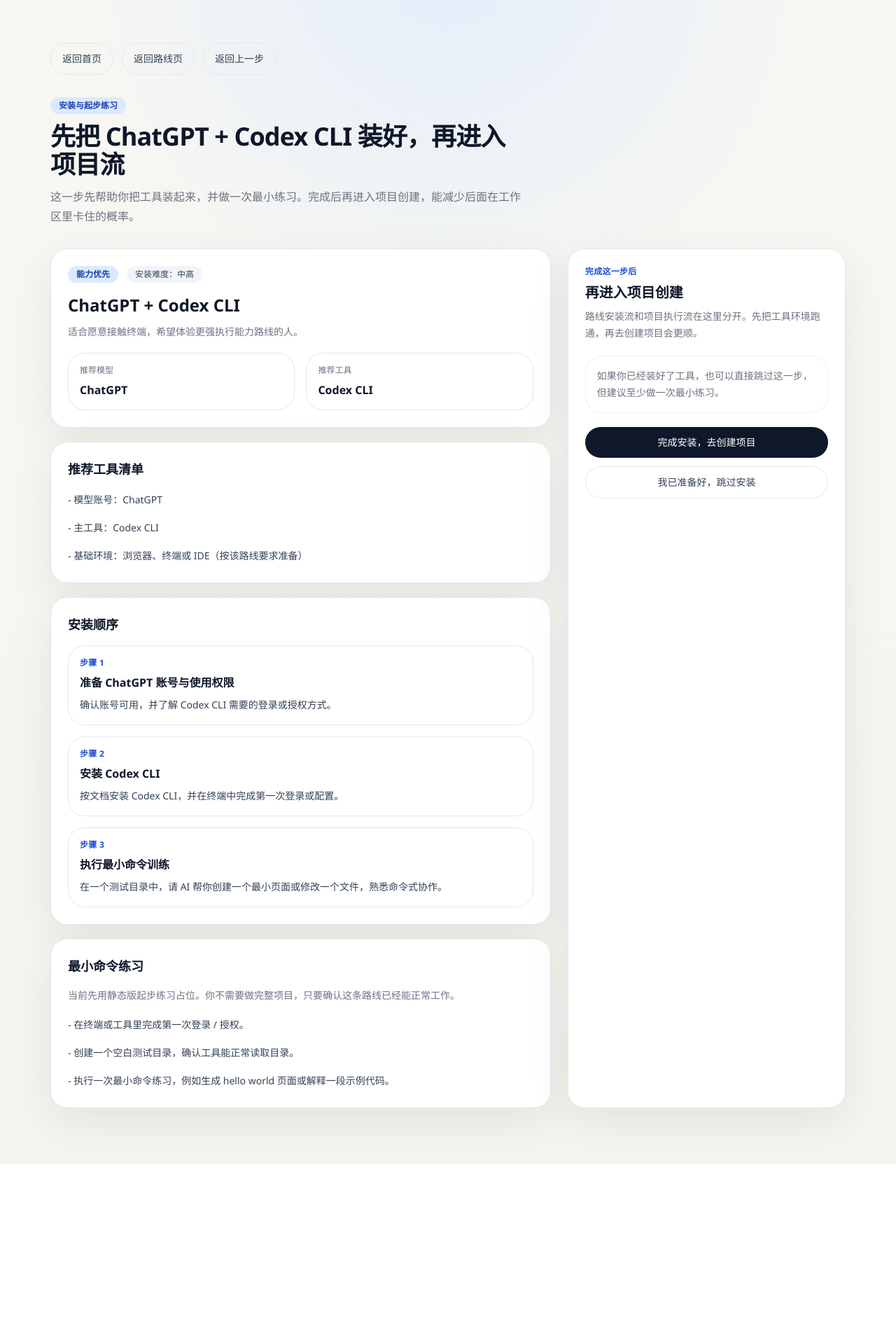
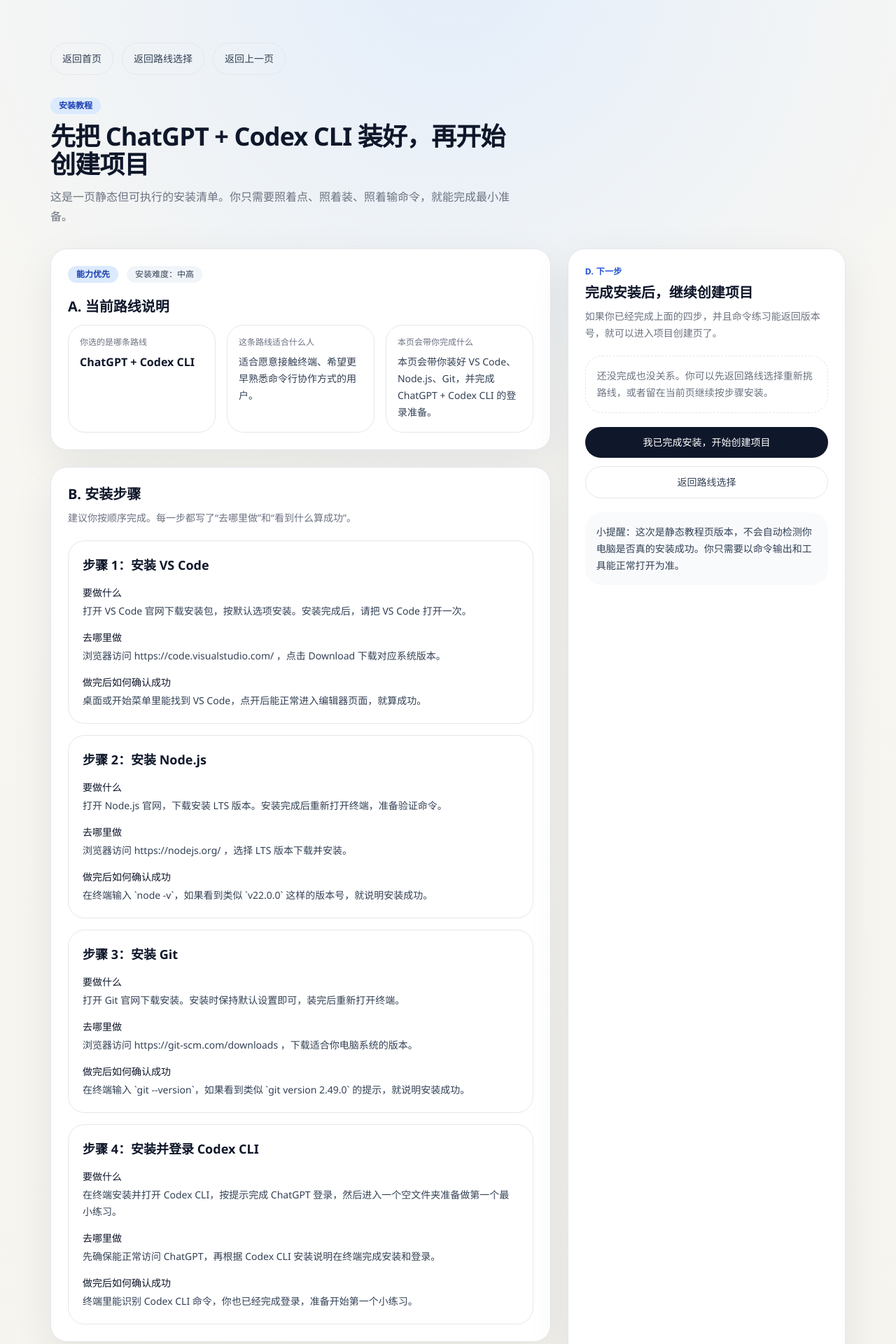
Before and after one commit to dunwood/zero-basic-ai-project-coach, a Next.js app: page /routes/chatgpt-codex-cli/setup in a window 1280 px wide. Shown: the part 60-1980 px from the top of the page at 70% size. Before the commit the page ends 1723 px from the top, so only its background shows below. Built offline with nearby package versions, Linux system fonts and the light colour scheme.

Commit message:
add actionable setup guide

```diff
--- a/app/routes/[slug]/setup/page.tsx
+++ b/app/routes/[slug]/setup/page.tsx
@@ -9,11 +9,113 @@
   }>;
 };
 
-const quickStartExercises = [
-  "在终端或工具里完成第一次登录 / 授权。",
-  "创建一个空白测试目录，确认工具能正常读取目录。",
-  "执行一次最小命令练习，例如生成 hello world 页面或解释一段示例代码。",
+type SetupStep = {
+  id: string;
+  title: string;
+  whatToDo: string;
+  whereToGo: string;
+  successCheck: string;
+};
+
+const baseSteps: Omit<SetupStep, "id">[] = [
+  {
+    title: "步骤 1：安装 VS Code",
+    whatToDo: "打开 VS Code 官网下载安装包，按默认选项安装。安装完成后，请把 VS Code 打开一次。",
+    whereToGo: "浏览器访问 https://code.visualstudio.com/ ，点击 Download 下载对应系统版本。",
+    successCheck: "桌面或开始菜单里能找到 VS Code，点开后能正常进入编辑器页面，就算成功。",
+  },
+  {
+    title: "步骤 2：安装 Node.js",
+    whatToDo: "打开 Node.js 官网，下载安装 LTS 版本。安装完成后重新打开终端，准备验证命令。",
+    whereToGo: "浏览器访问 https://nodejs.org/ ，选择 LTS 版本下载并安装。",
+    successCheck: "在终端输入 `node -v`，如果看到类似 `v22.0.0` 这样的版本号，就说明安装成功。",
+  },
+  {
+    title: "步骤 3：安装 Git",
+    whatToDo: "打开 Git 官网下载安装。安装时保持默认设置即可，装完后重新打开终端。",
+    whereToGo: "浏览器访问 https://git-scm.com/downloads ，下载适合你电脑系统的版本。",
+    successCheck: "在终端输入 `git --version`，如果看到类似 `git version 2.49.0` 的提示，就说明安装成功。",
+  },
 ];
+
+const toolSetupGuide: Record<
+  string,
+  {
+    fitFor: string;
+    preparation: string;
+    toolAction: string;
+    toolWhere: string;
+    toolSuccess: string;
+  }
+> = {
+  "deepseek-opencode": {
+    fitFor: "适合想先用中文环境起步、愿意先完成基础安装，再慢慢熟悉 AI 编程工具的人。",
+    preparation: "本页会带你装好 VS Code、Node.js、Git，并完成 DeepSeek + OpenCode 的首次登录准备。",
+    toolAction: "安装并打开 OpenCode，按界面提示登录或填写 DeepSeek 相关授权信息，然后进入一个空白文件夹试着发出第一条指令。",
+    toolWhere: "先登录 DeepSeek 账户，再按照 OpenCode 官方安装说明完成安装与登录。",
+    toolSuccess: "你能打开 OpenCode，看到可用的 DeepSeek 配置或聊天入口，并能准备开始第一个最小练习。",
+  },
+  "qwen-lingma": {
+    fitFor: "适合更希望使用中文界面、图形化体验更友好的入门用户。",
+    preparation: "本页会带你装好基础开发环境，并完成通义灵码的安装与登录前准备。",
+    toolAction: "打开 VS Code 插件市场，搜索并安装通义灵码。安装后点击插件入口，完成阿里云或通义账号登录。",
+    toolWhere: "在 VS Code 左侧扩展面板中搜索“通义灵码”，按插件页面提示登录。",
+    toolSuccess: "VS Code 里能看到通义灵码入口，点击后可以正常打开并处于已登录状态。",
+  },
+  "doubao-trae": {
+    fitFor: "适合想先尝试国内路线，同时愿意比较不同 AI 工具体验的人。",
+    preparation: "本页会带你装好基础环境，并完成 TRAE 的安装、打开和首次登录准备。",
+    toolAction: "下载安装并打开 TRAE，按路线文案选择豆包或火山方舟相关入口，完成登录或授权。",
+    toolWhere: "按 TRAE 官方下载页面完成安装，再在工具内找到账号登录或模型设置入口。",
+    toolSuccess: "你能正常打开 TRAE，进入工具主界面，并看到可继续开始练习的输入区域或配置入口。",
+  },
+  "qianfan-wenxin-kuaima": {
+    fitFor: "适合已经习惯国内云产品生态，希望继续沿着熟悉平台往下走的人。",
+    preparation: "本页会带你装好基础环境，并完成文心快码的安装和登录准备。",
+    toolAction: "在你的开发工具中安装文心快码，打开插件后完成百度智能云相关登录或授权。",
+    toolWhere: "优先在 VS Code 插件市场搜索“文心快码”，然后按插件引导完成登录。",
+    toolSuccess: "你能在开发工具里看到文心快码入口，并确认它已经成功登录，可以继续开始第一个练习。",
+  },
+  "chatgpt-codex-cli": {
+    fitFor: "适合愿意接触终端、希望更早熟悉命令行协作方式的用户。",
+    preparation: "本页会带你装好 VS Code、Node.js、Git，并完成 ChatGPT + Codex CLI 的登录准备。",
+    toolAction: "在终端安装并打开 Codex CLI，按提示完成 ChatGPT 登录，然后进入一个空文件夹准备做第一个最小练习。",
+    toolWhere: "先确保能正常访问 ChatGPT，再根据 Codex CLI 安装说明在终端完成安装和登录。",
+    toolSuccess: "终端里能识别 Codex CLI 命令，你也已经完成登录，准备开始第一个小练习。",
+  },
+  "claude-claude-code": {
+    fitFor: "适合希望让 AI 更像搭档，愿意接受终端工作流的用户。",
+    preparation: "本页会带你装好基础环境，并完成 Claude Code 的安装和登录前准备。",
+    toolAction: "在终端安装 Claude Code，打开后按提示完成 Claude 账户登录，然后准备进入一个测试文件夹试跑。",
+    toolWhere: "先确认 Claude 账户可用，再根据 Claude Code 的安装说明完成终端安装与登录。",
+    toolSuccess: "终端能识别 Claude Code 命令，工具可以打开，并显示你已经登录成功。",
+  },
+  "gemini-gemini-cli": {
+    fitFor: "适合想尝试另一条国际路线，愿意做基础命令行配置的人。",
+    preparation: "本页会带你装好基础环境，并完成 Gemini CLI 的安装与登录准备。",
+    toolAction: "在终端安装 Gemini CLI，完成账户登录或授权后，进入一个测试目录准备开始最小练习。",
+    toolWhere: "先确认 Gemini 账户可用，再按 Gemini CLI 官方说明完成安装和登录。",
+    toolSuccess: "终端可以识别 Gemini CLI 命令，登录完成后能继续开始第一个练习。",
+  },
+};
+
+function getSetupSteps(slug: string, toolName: string): SetupStep[] {
+  const guide = toolSetupGuide[slug];
+
+  return [
+    ...baseSteps.map((step, index) => ({
+      id: `base-step-${index + 1}`,
+      ...step,
+    })),
+    {
+      id: "tool-step",
+      title: `步骤 4：安装并登录 ${toolName}`,
+      whatToDo: guide.toolAction,
+      whereToGo: guide.toolWhere,
+      successCheck: guide.toolSuccess,
+    },
+  ];
+}
 
 export default async function RouteSetupPage({ params }: RouteSetupPageProps) {
   const { slug } = await params;
@@ -26,29 +128,29 @@
           <PageBackLinks
             items={[
               { label: "返回首页", href: "/" },
-              { label: "返回路线页", href: "/routes" },
-              { label: "返回上一步", type: "back", fallbackHref: "/routes" },
+              { label: "返回路线选择", href: "/routes" },
+              { label: "返回上一页", type: "back", fallbackHref: "/routes" },
             ]}
           />
 
           <div className="surface-panel max-w-3xl space-y-5 p-8">
             <SectionHeader
-              eyebrow="安装与起步练习"
+              eyebrow="安装教程"
               title="没有找到这条路线"
-              description="这条路线可能不存在，或当前还没有准备好对应的安装说明。"
+              description="这条路线可能不存在，或者当前还没有对应的安装说明。"
             />
             <div className="flex flex-wrap gap-3">
               <Link
                 href="/routes"
                 className="inline-flex rounded-full bg-slate-900 px-5 py-3 text-sm font-medium text-white transition hover:bg-slate-700"
               >
-                返回路线页重新选择
+                返回路线选择
               </Link>
               <Link
                 href="/project/new"
                 className="inline-flex rounded-full border border-border px-4 py-3 text-sm font-medium text-slate-700 transition hover:border-slate-400 hover:text-slate-900"
               >
-                跳过安装，直接创建项目
+                先去创建项目
               </Link>
             </div>
           </div>
@@ -57,26 +159,30 @@
     );
   }
 
+  const guide = toolSetupGuide[route.id];
+  const setupSteps = getSetupSteps(route.id, route.toolName);
+  const practiceCommand = "node -v\ngit --version";
+
   return (
     <section className="section-space">
       <div className="container-shell space-y-8">
         <PageBackLinks
           items={[
             { label: "返回首页", href: "/" },
-            { label: "返回路线页", href: "/routes" },
-            { label: "返回上一步", type: "back", fallbackHref: "/routes" },
+            { label: "返回路线选择", href: "/routes" },
+            { label: "返回上一页", type: "back", fallbackHref: "/routes" },
           ]}
         />
 
         <SectionHeader
-          eyebrow="安装与起步练习"
-          title={`先把 ${route.name} 装好，再进入项目流`}
-          description="这一步先帮助你把工具装起来，并做一次最小练习。完成后再进入项目创建，能减少后面在工作区里卡住的概率。"
+          eyebrow="安装教程"
+          title={`先把 ${route.name} 装好，再开始创建项目`}
+          description="这是一页静态但可执行的安装清单。你只需要照着点、照着装、照着输命令，就能完成最小准备。"
         />
 
-        <div className="grid gap-6 lg:grid-cols-[minmax(0,1.8fr)_minmax(280px,1fr)]">
-          <article className="space-y-5">
-            <div className="surface-panel space-y-4 p-6">
+        <div className="grid gap-6 lg:grid-cols-[minmax(0,1.8fr)_minmax(300px,1fr)]">
+          <article className="space-y-6">
+            <div className="surface-panel space-y-5 p-6">
               <div className="flex flex-wrap items-center gap-3">
                 <span className="inline-flex rounded-full bg-accent px-3 py-1 text-xs font-semibold text-blue-800">
                   {route.recommendationTag}
@@ -86,71 +192,88 @@
                 </span>
               </div>
 
-              <div className="space-y-2">
-                <h2 className="text-2xl font-semibold text-slate-900">{route.name}</h2>
-                <p className="text-sm leading-7 text-muted-foreground">{route.shortDescription}</p>
-              </div>
-
-              <div className="grid gap-4 md:grid-cols-2">
-                <div className="rounded-2xl border border-border bg-white px-4 py-4">
-                  <p className="text-xs text-muted-foreground">推荐模型</p>
-                  <p className="mt-2 text-base font-semibold text-slate-900">{route.modelName}</p>
-                </div>
-                <div className="rounded-2xl border border-border bg-white px-4 py-4">
-                  <p className="text-xs text-muted-foreground">推荐工具</p>
-                  <p className="mt-2 text-base font-semibold text-slate-900">{route.toolName}</p>
+              <div className="space-y-3">
+                <h2 className="text-xl font-semibold text-slate-900">A. 当前路线说明</h2>
+                <div className="grid gap-4 md:grid-cols-3">
+                  <div className="rounded-2xl border border-border bg-white p-4">
+                    <p className="text-xs text-muted-foreground">你选的是哪条路线</p>
+                    <p className="mt-2 text-base font-semibold text-slate-900">{route.name}</p>
+                  </div>
+                  <div className="rounded-2xl border border-border bg-white p-4">
+                    <p className="text-xs text-muted-foreground">这条路线适合什么人</p>
+                    <p className="mt-2 text-sm leading-6 text-slate-700">{guide.fitFor}</p>
+                  </div>
+                  <div className="rounded-2xl border border-border bg-white p-4">
+                    <p className="text-xs text-muted-foreground">本页会带你完成什么</p>
+                    <p className="mt-2 text-sm leading-6 text-slate-700">{guide.preparation}</p>
+                  </div>
                 </div>
               </div>
             </div>
 
-            <div className="surface-panel space-y-4 p-6">
-              <h2 className="text-lg font-semibold text-slate-900">推荐工具清单</h2>
-              <ul className="space-y-3 text-sm leading-7 text-slate-700">
-                <li>- 模型账号：{route.modelName}</li>
-                <li>- 主工具：{route.toolName}</li>
-                <li>- 基础环境：浏览器、终端或 IDE（按该路线要求准备）</li>
-              </ul>
-            </div>
+            <div className="surface-panel space-y-5 p-6">
+              <div className="space-y-2">
+                <h2 className="text-xl font-semibold text-slate-900">B. 安装步骤</h2>
+                <p className="text-sm leading-6 text-muted-foreground">
+                  建议你按顺序完成。每一步都写了“去哪里做”和“看到什么算成功”。
+                </p>
+              </div>
 
-            <div className="surface-panel space-y-4 p-6">
-              <h2 className="text-lg font-semibold text-slate-900">安装顺序</h2>
-              <div className="space-y-4">
-                {route.steps.map((step) => (
-                  <div key={step.id} className="rounded-2xl border border-border bg-white px-4 py-4">
-                    <p className="text-xs font-semibold uppercase tracking-wide text-blue-700">
-                      步骤 {step.stepOrder}
-                    </p>
-                    <h3 className="mt-2 text-base font-semibold text-slate-900">{step.title}</h3>
-                    <p className="mt-2 text-sm leading-6 text-slate-700">{step.content}</p>
-                  </div>
+              <div className="grid gap-4">
+                {setupSteps.map((step) => (
+                  <section key={step.id} className="rounded-3xl border border-border bg-white p-5">
+                    <h3 className="text-lg font-semibold text-slate-900">{step.title}</h3>
+                    <dl className="mt-4 space-y-4 text-sm">
+                      <div>
+                        <dt className="font-medium text-slate-900">要做什么</dt>
+                        <dd className="mt-1 leading-6 text-slate-700">{step.whatToDo}</dd>
+                      </div>
+                      <div>
+                        <dt className="font-medium text-slate-900">去哪里做</dt>
+                        <dd className="mt-1 leading-6 text-slate-700">{step.whereToGo}</dd>
+                      </div>
+                      <div>
+                        <dt className="font-medium text-slate-900">做完后如何确认成功</dt>
+                        <dd className="mt-1 leading-6 text-slate-700">{step.successCheck}</dd>
+                      </div>
+                    </dl>
+                  </section>
                 ))}
               </div>
             </div>
 
-            <div className="surface-panel space-y-4 p-6">
-              <h2 className="text-lg font-semibold text-slate-900">最小命令练习</h2>
-              <p className="text-sm leading-6 text-muted-foreground">
-                当前先用静态版起步练习占位。你不需要做完整项目，只要确认这条路线已经能正常工作。
-              </p>
-              <ul className="space-y-3 text-sm leading-7 text-slate-700">
-                {quickStartExercises.map((item) => (
-                  <li key={item}>- {item}</li>
-                ))}
-              </ul>
+            <div className="surface-panel space-y-5 p-6">
+              <div className="space-y-2">
+                <h2 className="text-xl font-semibold text-slate-900">C. 最小命令练习</h2>
+                <p className="text-sm leading-6 text-muted-foreground">
+                  打开终端，把下面两行命令原样输入。只要都能返回版本号，说明你的基础环境已经装好了。
+                </p>
+              </div>
+
+              <div className="rounded-3xl border border-slate-200 bg-slate-950 p-5 text-slate-50">
+                <p className="text-xs uppercase tracking-[0.24em] text-slate-400">Terminal</p>
+                <pre className="mt-3 overflow-x-auto text-sm leading-7">
+                  <code>{practiceCommand}</code>
+                </pre>
+              </div>
+
+              <div className="rounded-2xl border border-green-200 bg-green-50 p-4 text-sm leading-6 text-green-900">
+                如果 `node -v` 和 `git --version` 都返回了版本号，就说明你已经完成了最基本的安装，可以继续下一步。
+              </div>
             </div>
           </article>
 
           <aside className="surface-panel space-y-5 p-6">
             <div className="space-y-2">
-              <p className="text-xs font-semibold uppercase tracking-wide text-blue-700">完成这一步后</p>
-              <h2 className="text-xl font-semibold text-slate-900">再进入项目创建</h2>
+              <p className="text-xs font-semibold uppercase tracking-wide text-blue-700">D. 下一步</p>
+              <h2 className="text-xl font-semibold text-slate-900">完成安装后，继续创建项目</h2>
               <p className="text-sm leading-6 text-muted-foreground">
-                路线安装流和项目执行流在这里分开。先把工具环境跑通，再去创建项目会更顺。
+                如果你已经完成上面的四步，并且命令练习能返回版本号，就可以进入项目创建页了。
               </p>
             </div>
 
-            <div className="rounded-2xl border border-dashed border-border bg-white px-4 py-4 text-sm leading-6 text-muted-foreground">
-              如果你已经装好了工具，也可以直接跳过这一步，但建议至少做一次最小练习。
+            <div className="rounded-2xl border border-dashed border-border bg-white p-4 text-sm leading-6 text-muted-foreground">
+              还没完成也没关系。你可以先返回路线选择重新挑路线，或者留在当前页继续按步骤安装。
             </div>
 
             <div className="flex flex-col gap-3">
@@ -158,16 +281,43 @@
                 href={`/project/new?route=${route.id}`}
                 className="inline-flex justify-center rounded-full bg-slate-900 px-4 py-3 text-sm font-medium text-white transition hover:bg-slate-700"
               >
-                完成安装，去创建项目
+                我已完成安装，开始创建项目
               </Link>
               <Link
-                href="/project/new"
+                href="/routes"
                 className="inline-flex justify-center rounded-full border border-border px-4 py-3 text-sm font-medium text-slate-700 transition hover:border-slate-400 hover:text-slate-900"
               >
-                我已准备好，跳过安装
+                返回路线选择
               </Link>
             </div>
+
+            <div className="rounded-2xl bg-slate-50 p-4 text-sm leading-6 text-slate-700">
+              小提醒：这次是静态教程页版本，不会自动检测你电脑是否真的安装成功。你只需要以命令输出和工具能正常打开为准。
+            </div>
           </aside>
+        </div>
+
+        <div className="surface-panel flex flex-wrap items-center justify-between gap-4 p-6">
+          <div>
+            <h2 className="text-lg font-semibold text-slate-900">准备好了就继续</h2>
+            <p className="mt-1 text-sm leading-6 text-muted-foreground">
+              底部保留了返回路线选择和进入项目创建页两个入口，方便你继续下一步。
+            </p>
+          </div>
+          <div className="flex flex-wrap gap-3">
+            <Link
+              href="/routes"
+              className="inline-flex rounded-full border border-border px-4 py-3 text-sm font-medium text-slate-700 transition hover:border-slate-400 hover:text-slate-900"
+            >
+              返回路线选择
+            </Link>
+            <Link
+              href={`/project/new?route=${route.id}`}
+              className="inline-flex rounded-full bg-slate-900 px-4 py-3 text-sm font-medium text-white transition hover:bg-slate-700"
+            >
+              完成安装，去创建项目
+            </Link>
+          </div>
         </div>
       </div>
     </section>
```
